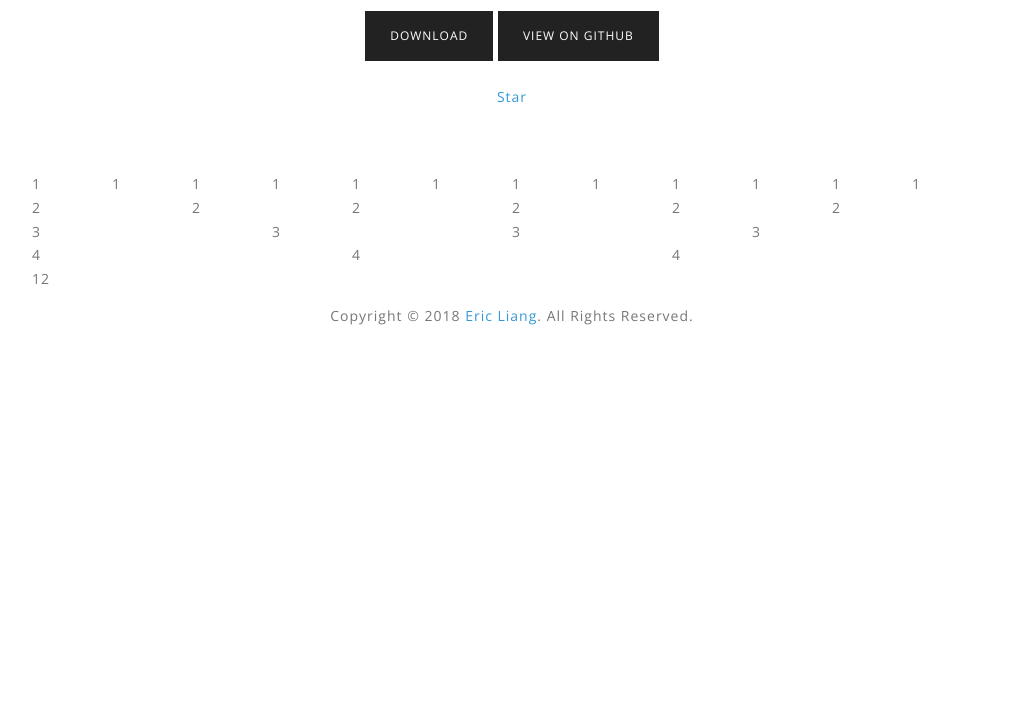
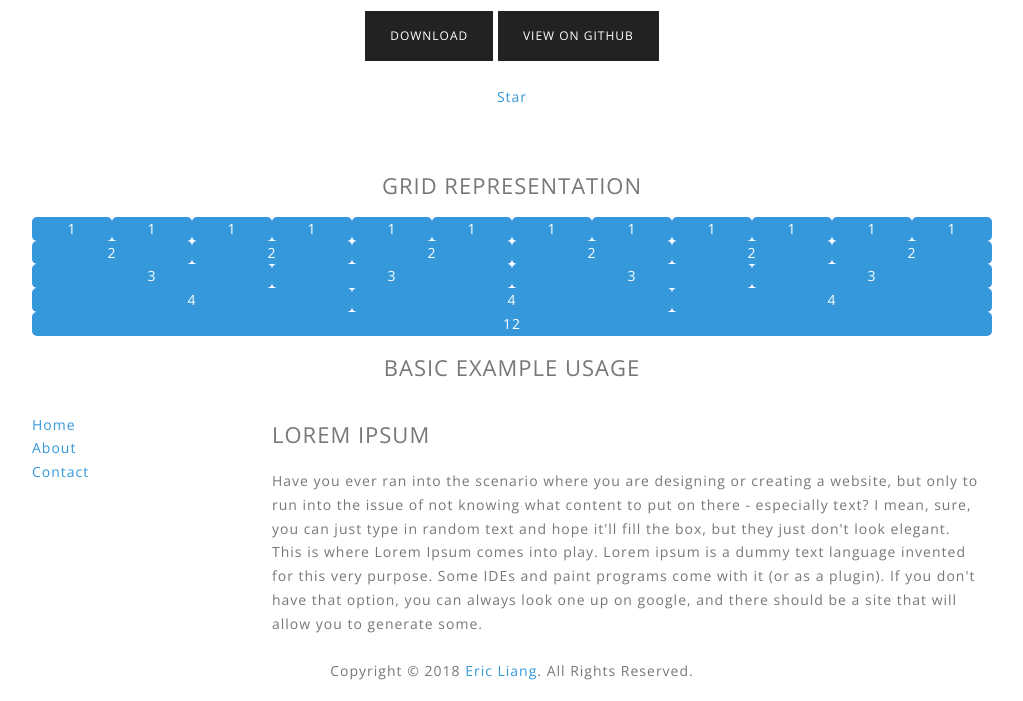
Before and after one commit to ewliang/Skelly-CSS-Grid-12-Column-Framework, a plain HTML site: page index.html in a window 1280 px wide. Shown: the part 155-856 px from the top of the page, without its empty margins (128-1151 px from the left). Before the commit the page ends 800 px from the top, so only its background shows below. Drawn offline with nearby package versions, Linux system fonts and the light colour scheme.

Commit message:
Added example use of grid.

```diff
--- a/index.html
+++ b/index.html
@@ -25,46 +25,76 @@
         <a class="github-button" href="https://github.com/ewliang/Skelly" data-icon="octicon-star" data-show-count="true" aria-label="Star ewliang/Skelly on GitHub">Star</a>
       </div>
     </header>
+    <h2 class = "text-center">Grid Representation</h2>
     <div class = "container">
-      <div class = "col-1">1</div><!--end col-1-->
-      <div class = "col-1">1</div><!--end col-1-->
-      <div class = "col-1">1</div><!--end col-1-->
-      <div class = "col-1">1</div><!--end col-1-->
-      <div class = "col-1">1</div><!--end col-1-->
-      <div class = "col-1">1</div><!--end col-1-->
-      <div class = "col-1">1</div><!--end col-1-->
-      <div class = "col-1">1</div><!--end col-1-->
-      <div class = "col-1">1</div><!--end col-1-->
-      <div class = "col-1">1</div><!--end col-1-->
-      <div class = "col-1">1</div><!--end col-1-->
-      <div class = "col-1">1</div><!--end col-1-->
+      <div class = "col-1 col-color">1</div><!--end col-1-->
+      <div class = "col-1 col-color">1</div><!--end col-1-->
+      <div class = "col-1 col-color">1</div><!--end col-1-->
+      <div class = "col-1 col-color">1</div><!--end col-1-->
+      <div class = "col-1 col-color">1</div><!--end col-1-->
+      <div class = "col-1 col-color">1</div><!--end col-1-->
+      <div class = "col-1 col-color">1</div><!--end col-1-->
+      <div class = "col-1 col-color">1</div><!--end col-1-->
+      <div class = "col-1 col-color">1</div><!--end col-1-->
+      <div class = "col-1 col-color">1</div><!--end col-1-->
+      <div class = "col-1 col-color">1</div><!--end col-1-->
+      <div class = "col-1 col-color">1</div><!--end col-1-->
     </div><!--end container-->
     <div class = "container">
-      <div class = "col-2">2</div><!--end col-2-->
-      <div class = "col-2">2</div><!--end col-2-->
-      <div class = "col-2">2</div><!--end col-2-->
-      <div class = "col-2">2</div><!--end col-2-->
-      <div class = "col-2">2</div><!--end col-2-->
-      <div class = "col-2">2</div><!--end col-2-->
+      <div class = "col-2 col-color">2</div><!--end col-2-->
+      <div class = "col-2 col-color">2</div><!--end col-2-->
+      <div class = "col-2 col-color">2</div><!--end col-2-->
+      <div class = "col-2 col-color">2</div><!--end col-2-->
+      <div class = "col-2 col-color">2</div><!--end col-2-->
+      <div class = "col-2 col-color">2</div><!--end col-2-->
     </div><!--end container-->
     <div class = "container">
-      <div class = "col-3">3</div><!--end col-3-->
-      <div class = "col-3">3</div><!--end col-3-->
-      <div class = "col-3">3</div><!--end col-3-->
-      <div class = "col-3">3</div><!--end col-3-->
+      <div class = "col-3 col-color">3</div><!--end col-3-->
+      <div class = "col-3 col-color">3</div><!--end col-3-->
+      <div class = "col-3 col-color">3</div><!--end col-3-->
+      <div class = "col-3 col-color">3</div><!--end col-3-->
     </div><!--end container-->
     <div class = "container">
-      <div class = "col-4">4</div><!--end col-4-->
-      <div class = "col-4">4</div><!--end col-4-->
-      <div class = "col-4">4</div><!--end col-4-->
+      <div class = "col-4 col-color">4</div><!--end col-4-->
+      <div class = "col-4 col-color">4</div><!--end col-4-->
+      <div class = "col-4 col-color">4</div><!--end col-4-->
     </div><!--end container-->
     <div class = "container">
-      <div class = "col-12">12</div><!--end col-12-->
+      <div class = "col-12 col-color">12</div><!--end col-12-->
     </div><!--end container-->
 
-    <footer class = "main-footer text-center">
-      Copyright &copy; 2018 <a href = "https://www.eric-liang.com">Eric Liang</a>. All Rights Reserved.
-    </footer>
+    <h2 class = "text-center">Basic Example Usage</h2>
+    <div class = "container">
+      <nav class = "col-3 main-nav">
+        <ul>
+          <li><a href = "#">Home</a></li>
+          <li><a href = "#">About</a></li>
+          <li><a href = "#">Contact</a></li>
+        </ul>
+      </nav><!--end col-3-->
+      <div class = "col-9">
+        <h3>Lorem Ipsum</h3>
+        <p>
+          Have you ever ran into the scenario where you are designing or creating a website,
+          but only to run into the issue of not knowing what content to put on there - especially
+          text? I mean, sure, you can just type in random text and hope it'll fill the box,
+          but they just don't look elegant.
+          <br/>
+          This is where Lorem Ipsum comes into play. Lorem ipsum is a dummy text language
+          invented for this very purpose. Some IDEs and paint programs come with it (or as a plugin).
+          If you don't have that option, you can always look one up on google, and there should be
+          a site that will allow you to generate some.
+        </p>
+      </div><!--end col-9-->
+    </div><!--end container-->
+
+    <div class = "container">
+      <div class = "col-12">
+        <footer class = "main-footer text-center clearfix">
+          Copyright &copy; 2018 <a href = "https://www.eric-liang.com">Eric Liang</a>. All Rights Reserved.
+        </footer>
+      </div><!--end col-lg-12-->
+    </div><!--end container-->
 
     <script async defer src="https://buttons.github.io/buttons.js"></script>
     <noscript>
```
